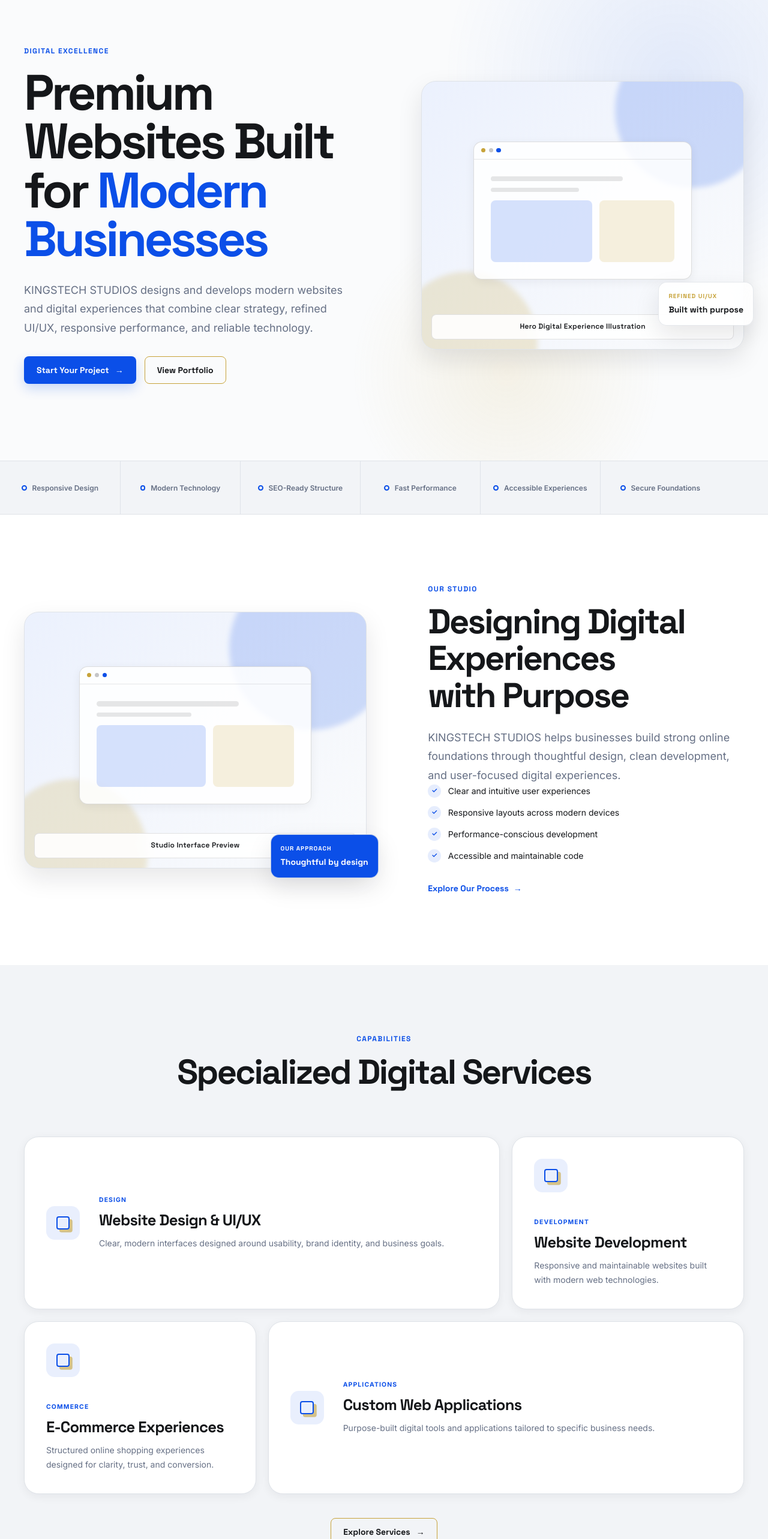
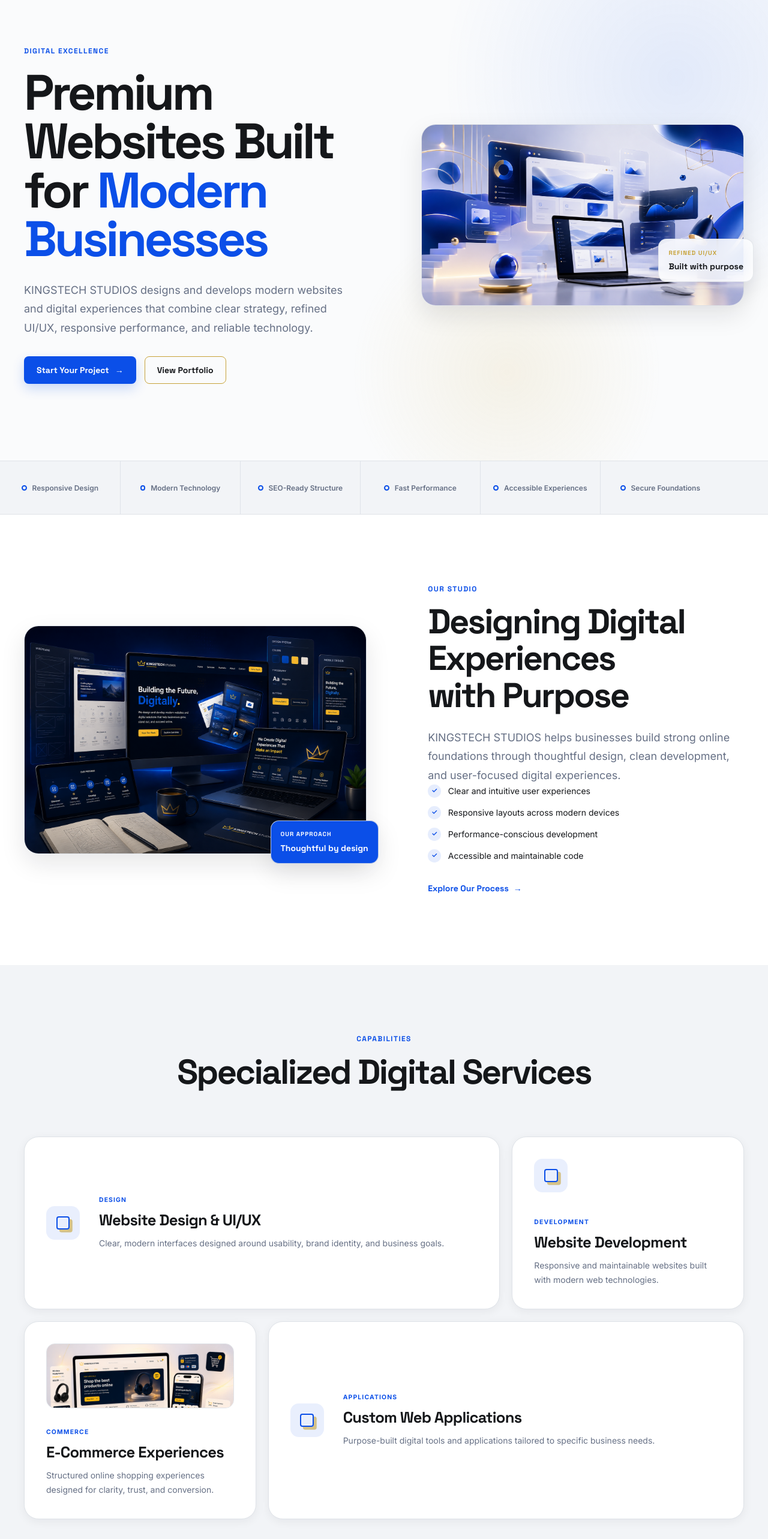
Before and after one commit to Andy-Nyame/kingstech-studios, a Next.js app: page / in a window 1280 px wide. Shown: the part 140-2706 px from the top of the page at 60% size. Built offline with nearby package versions, Linux system fonts and the light colour scheme.

Commit message:
placed images in web

```diff
--- a/src/app/home.module.css
+++ b/src/app/home.module.css
@@ -64,6 +64,15 @@
 
 .heroMedia {
   position: relative;
+}
+
+.heroImage,
+.studioImage {
+  width: 100%;
+  height: auto;
+  border: 1px solid var(--color-border);
+  border-radius: var(--radius-large);
+  box-shadow: var(--shadow-medium);
 }
 
 .mediaBadge,
@@ -299,6 +308,23 @@
   box-shadow: 0.3rem 0.3rem 0 color-mix(in srgb, var(--color-gold) 60%, transparent);
 }
 
+.serviceImageFrame {
+  display: grid;
+  width: 100%;
+  height: 6.75rem;
+  place-items: center;
+  overflow: hidden;
+  border: 1px solid var(--color-border);
+  border-radius: var(--radius-medium);
+  background: var(--color-off-white);
+}
+
+.serviceImage {
+  width: 100%;
+  height: 100%;
+  object-fit: contain;
+}
+
 .serviceCategory {
   color: var(--color-primary);
   font-size: 0.65rem;
@@ -329,6 +355,36 @@
 
 .projectGrid {
   grid-template-columns: minmax(0, 1.15fr) minmax(20rem, 0.85fr);
+}
+
+.projectMedia {
+  position: relative;
+  min-width: 0;
+  padding: 0 3.5rem 4rem 0;
+}
+
+.projectDesktopFrame,
+.projectMobileFrame {
+  overflow: hidden;
+  border: 1px solid var(--color-border);
+  border-radius: var(--radius-large);
+  background: var(--color-near-black);
+  box-shadow: var(--shadow-medium);
+}
+
+.projectDesktopImage,
+.projectMobileImage {
+  width: 100%;
+  height: auto;
+}
+
+.projectMobileFrame {
+  position: absolute;
+  right: 0;
+  bottom: 0;
+  width: clamp(9rem, 17vw, 13rem);
+  border-color: color-mix(in srgb, var(--color-gold) 55%, var(--color-border));
+  box-shadow: var(--shadow-large);
 }
 
 .categoryList {
@@ -562,6 +618,10 @@
     grid-template-columns: 1fr;
   }
 
+  .projectMedia {
+    width: min(100%, 44rem);
+    padding-right: 3rem;
+  }
 }
 
 @media (max-width: 40rem) {
@@ -582,6 +642,19 @@
   .studioNote {
     right: 0.75rem;
     bottom: -1rem;
+  }
+
+  .projectMedia {
+    display: grid;
+    width: 100%;
+    gap: 1.25rem;
+    padding: 0;
+  }
+
+  .projectMobileFrame {
+    position: static;
+    width: min(68%, 16rem);
+    justify-self: end;
   }
 
   .capabilityList {
--- a/src/app/page.js
+++ b/src/app/page.js
@@ -1,5 +1,5 @@
+import Image from "next/image";
 import Link from "next/link";
-import MediaPlaceholder from "@/components/ui/MediaPlaceholder";
 import styles from "./home.module.css";
 
 const capabilities = [
@@ -104,10 +104,14 @@
           </div>
 
           <div className={`${styles.heroMedia} animate-fade-in`}>
-            <MediaPlaceholder
-              label="Hero Digital Experience Illustration"
-              aspectRatio="6 / 5"
-              className={styles.heroPlaceholder}
+            <Image
+              src="/images/backgrounds/hero-illustration.webp"
+              alt="Modern digital interface and web development workspace"
+              width={1672}
+              height={941}
+              sizes="(max-width: 52rem) calc(100vw - 40px), (max-width: 75rem) 45vw, 540px"
+              className={styles.heroImage}
+              priority
             />
             <span className={styles.mediaBadge} aria-hidden="true">
               <span>Refined UI/UX</span>
@@ -134,9 +138,13 @@
       <section className={styles.studio} aria-labelledby="studio-title">
         <div className={`container ${styles.studioGrid}`}>
           <div className={styles.studioMedia}>
-            <MediaPlaceholder
-              label="Studio Interface Preview"
-              aspectRatio="4 / 3"
+            <Image
+              src="/images/ui/studio-interface-preview.webp"
+              alt="KINGSTECH STUDIOS UI and web design workspace"
+              width={1536}
+              height={1024}
+              sizes="(max-width: 52rem) calc(100vw - 40px), (max-width: 75rem) 48vw, 600px"
+              className={styles.studioImage}
             />
             <span className={styles.studioNote} aria-hidden="true">
               <small>Our approach</small>
@@ -187,9 +195,22 @@
                   index === 0 || index === 3 ? styles.serviceWide : ""
                 }`}
               >
-                <div className={styles.serviceIcon} aria-hidden="true">
-                  <span />
-                </div>
+                {service.category === "Commerce" ? (
+                  <div className={styles.serviceImageFrame}>
+                    <Image
+                      src="/images/services/ecommerce-solutions.webp"
+                      alt="Responsive e-commerce website and online shopping interface"
+                      width={1536}
+                      height={1024}
+                      sizes="(max-width: 40rem) calc(100vw - 80px), (max-width: 52rem) 44vw, 300px"
+                      className={styles.serviceImage}
+                    />
+                  </div>
+                ) : (
+                  <div className={styles.serviceIcon} aria-hidden="true">
+                    <span />
+                  </div>
+                )}
                 <div>
                   <p className={styles.serviceCategory}>{service.category}</p>
                   <h3>{service.title}</h3>
@@ -210,11 +231,28 @@
 
       <section className={styles.project} aria-labelledby="project-title">
         <div className={`container ${styles.projectGrid}`}>
-          <MediaPlaceholder
-            label="Kobby’s Kitchen Website Mockup"
-            aspectRatio="16 / 11"
-            className={styles.projectMedia}
-          />
+          <div className={styles.projectMedia}>
+            <div className={styles.projectDesktopFrame}>
+              <Image
+                src="/images/portfolio/kobbys-kitchen-desktop.webp"
+                alt="Kobby’s Kitchen website displayed on a laptop"
+                width={1536}
+                height={1024}
+                sizes="(max-width: 52rem) calc(100vw - 40px), (max-width: 75rem) 52vw, 650px"
+                className={styles.projectDesktopImage}
+              />
+            </div>
+            <div className={styles.projectMobileFrame}>
+              <Image
+                src="/images/portfolio/kobbys-kitchen-mobile.webp"
+                alt="Kobby’s Kitchen responsive website displayed on a smartphone"
+                width={1024}
+                height={1536}
+                sizes="(max-width: 40rem) 68vw, (max-width: 52rem) 240px, 210px"
+                className={styles.projectMobileImage}
+              />
+            </div>
+          </div>
 
           <div className={styles.projectCopy}>
             <p className="eyebrow">Featured Project</p>
```
